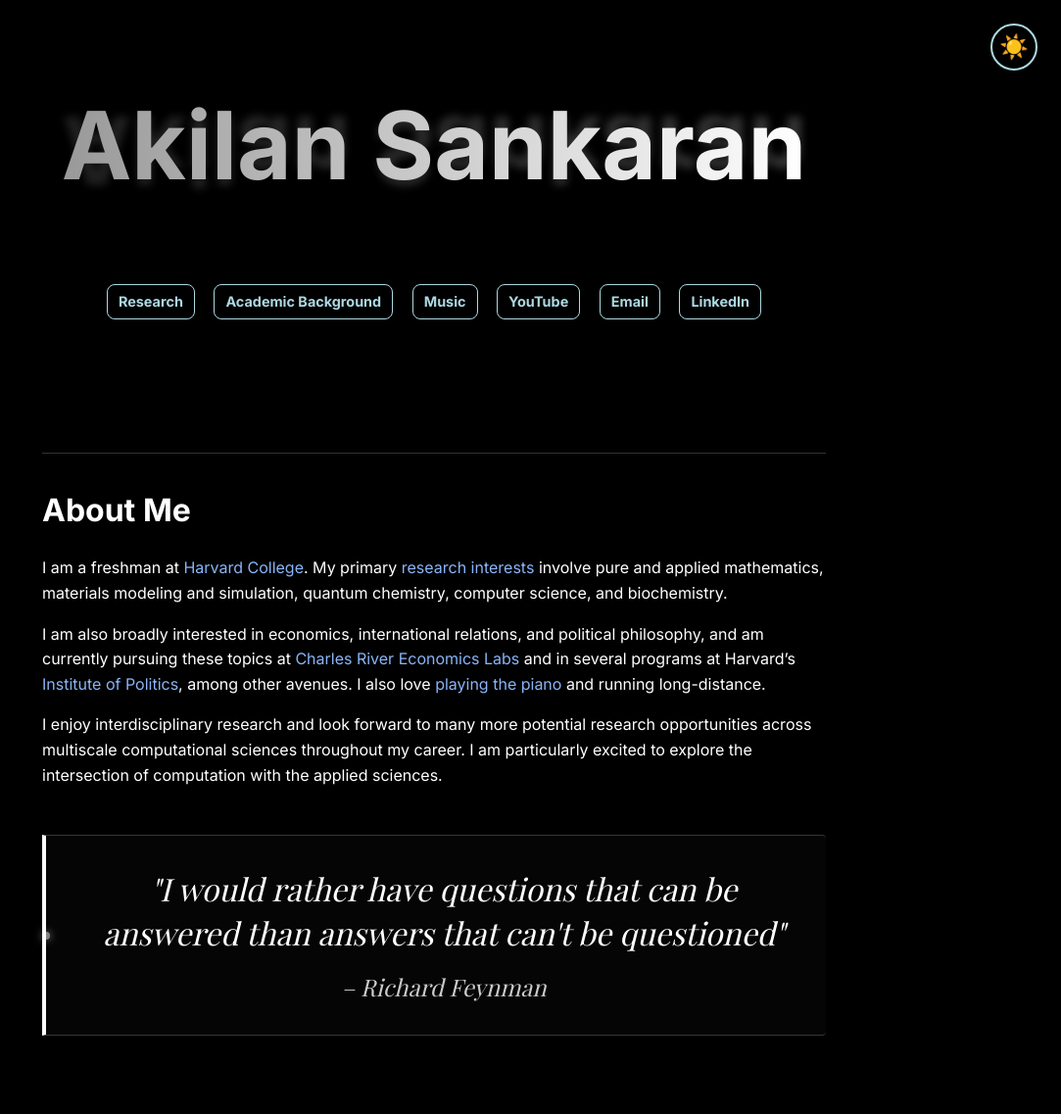
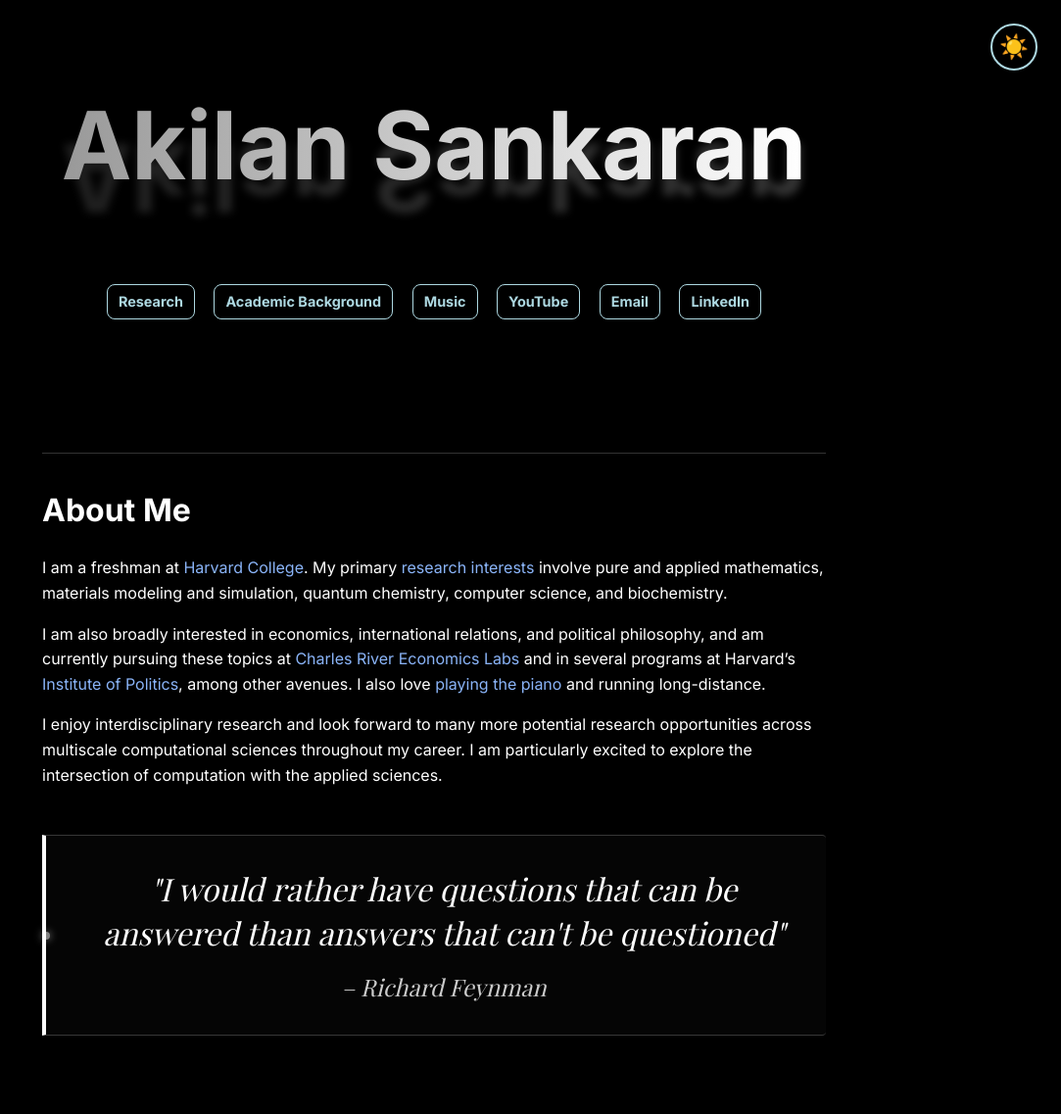
Before and after one commit to akilansankaran/akilansankaran.github.io, a Jekyll site: the page built from index.md, in a window 1280 px wide. Shown: the whole page at 98% size, without its empty margins (197-1280 px from the left). Built offline with Jekyll 4.4.1, drawn with Linux system fonts in a browser that asks for light colours; some web fonts are replaced.

```diff
--- a/assets/css/main.css
+++ b/assets/css/main.css
@@ -107,9 +107,9 @@ html, body {
 .site-title a::after {
   content: "Akilan Sankaran";
   position: absolute;
-  top: 100%;
+  top: calc(100% + 1rem);
   left: 50%;
-  transform: translateX(-50%) translateY(0.5rem);
+  transform: translateX(-50%);
   background: linear-gradient(to right, var(--title-gradient-start), var(--title-gradient-end));
   -webkit-background-clip: text;
   -webkit-text-fill-color: transparent;
@@ -118,6 +118,7 @@ html, body {
   filter: blur(3px);
   pointer-events: none;
   white-space: nowrap;
+  line-height: 1;
 }
 
 .site-title a::after {
```
Also changed, not shown: 1 other file.
